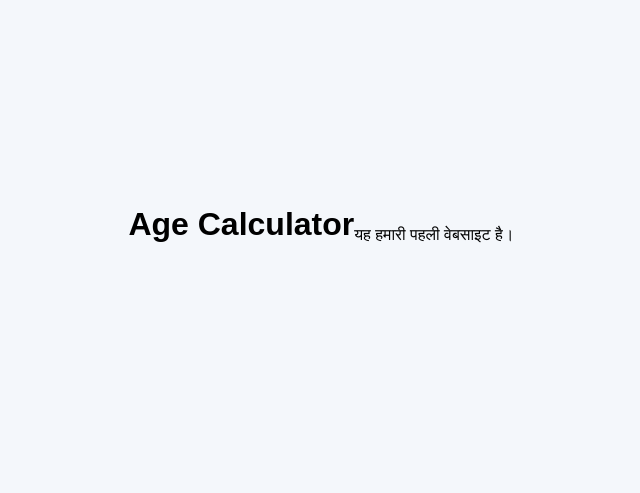
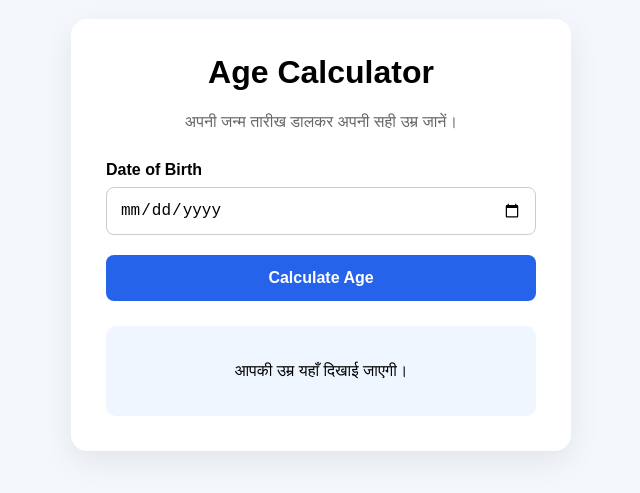
Before and after one commit to choudhary2026manikant/age-calculator, a plain HTML site: page index.html in a window 1280 px wide. Shown: the part 165-658 px from the top of the page, without its empty margins (319-959 px from the left). Drawn offline with Linux system fonts and the light colour scheme.

Commit message:
Update index.html

```diff
--- a/index.html
+++ b/index.html
@@ -1,16 +1,42 @@
 <!DOCTYPE html>
 <html lang="hi">
+
 <head>
     <meta charset="UTF-8">
     <meta name="viewport" content="width=device-width, initial-scale=1.0">
+
     <title>Age Calculator</title>
+
+    <!-- हमारी CSS file -->
+    <link rel="stylesheet" href="style.css">
 </head>
 
 <body>
 
-    <h1>Age Calculator</h1>
+    <main class="container">
 
-    <p>यह हमारी पहली वेबसाइट है।</p>
+        <h1>Age Calculator</h1>
+
+        <p class="description">
+            अपनी जन्म तारीख डालकर अपनी सही उम्र जानें।
+        </p>
+
+        <label for="birthDate">
+            Date of Birth
+        </label>
+
+        <input type="date" id="birthDate">
+
+        <button type="button">
+            Calculate Age
+        </button>
+
+        <div class="result">
+            <p>आपकी उम्र यहाँ दिखाई जाएगी।</p>
+        </div>
+
+    </main>
+
 </body>
+
 </html>
-<link rel="stylesheet" href="style.css">
```
